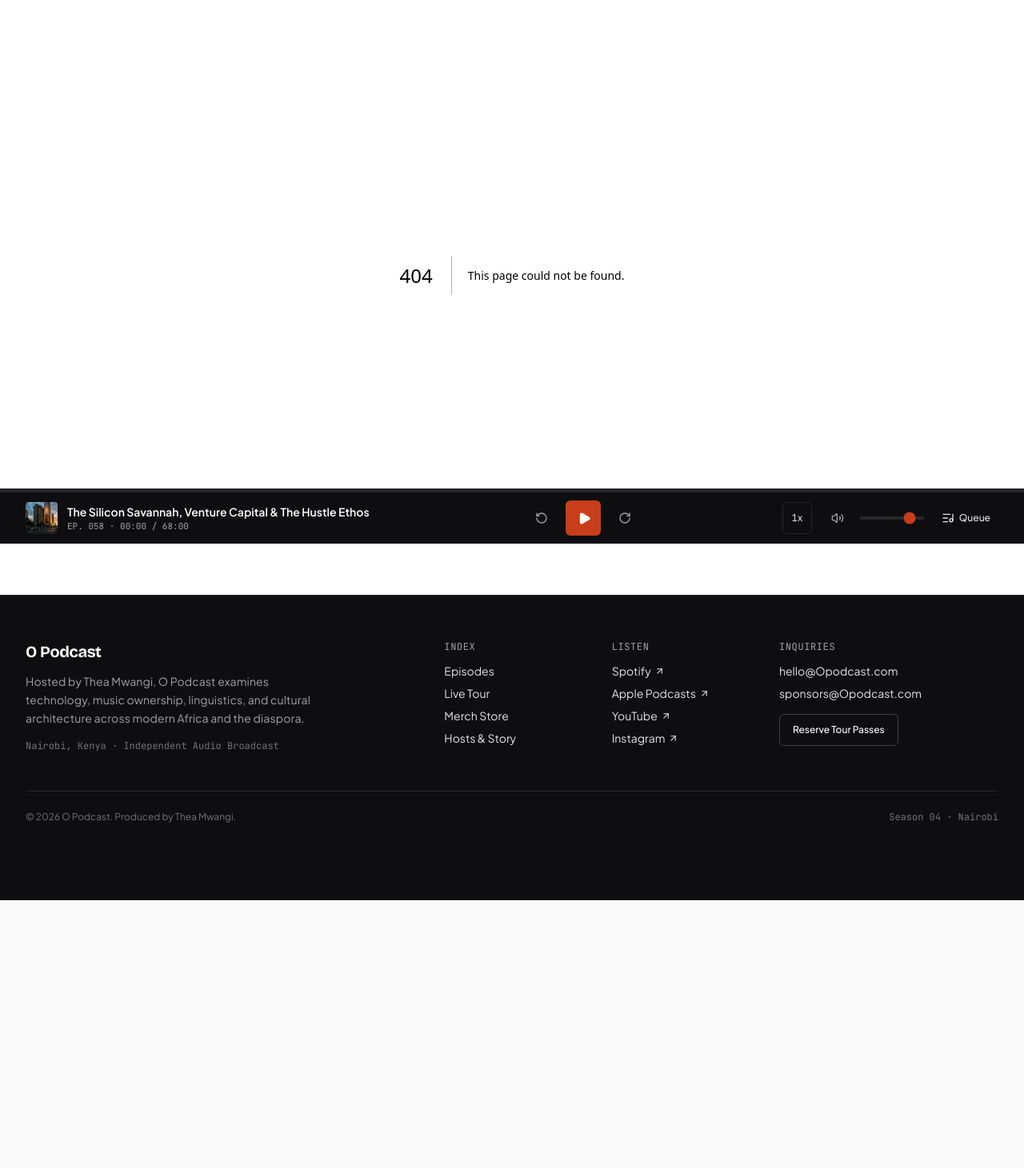
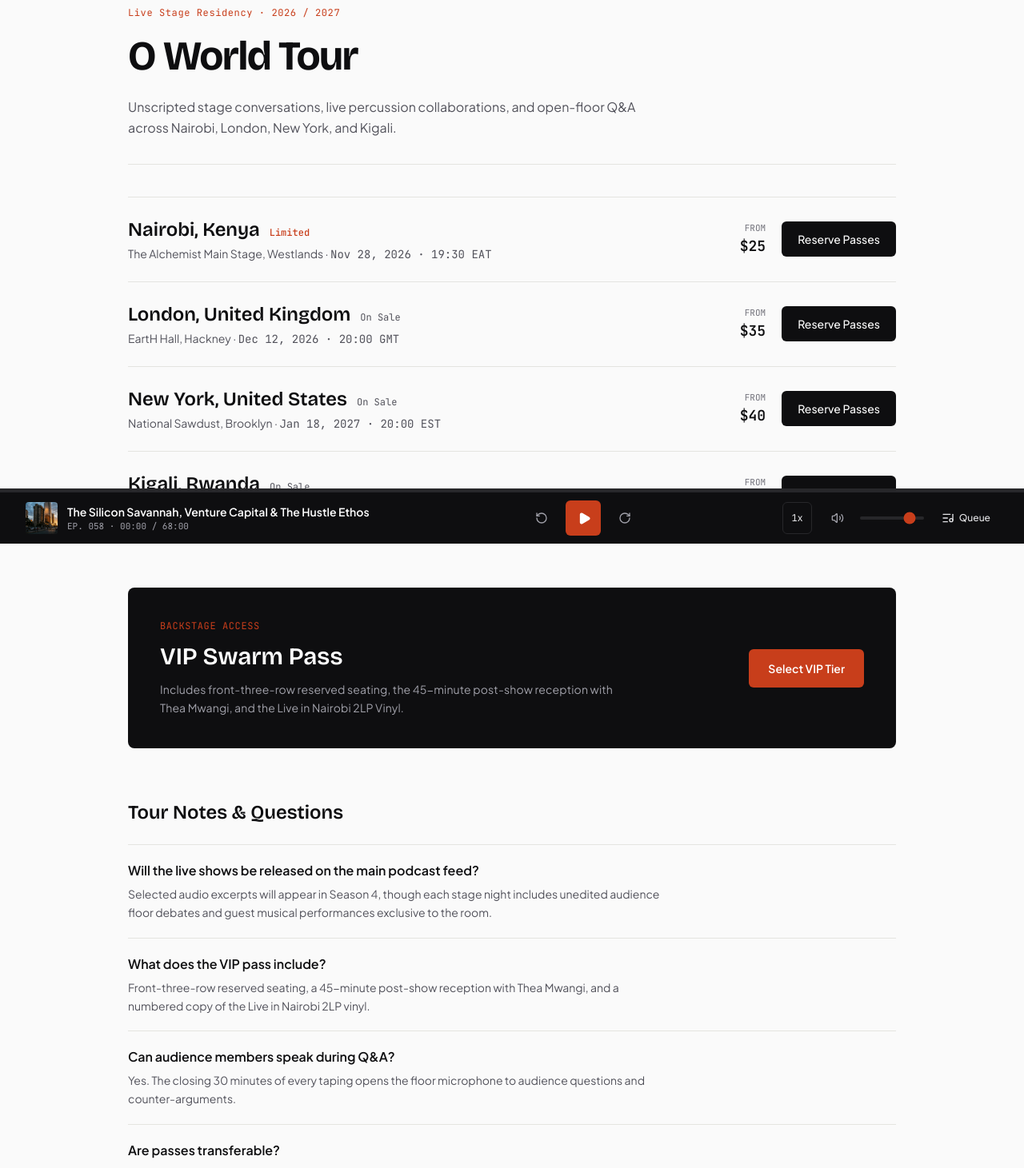
Before and after one commit to ode96-dev/o-podcast, a Next.js app: page /live in a window 1280 px wide. Before the commit this address had no page. Shown: the part 120-1581 px from the top of the page at 80% size. Before the commit the page ends 1246 px from the top, so only its background shows below. Built offline with nearby package versions, Linux system fonts and the light colour scheme.

Commit message:
feat: add LiveTourPage with tour FAQs and ticket reservation functionality

```diff
--- /dev/null
+++ b/src/app/live/_data/faq.ts
@@ -0,0 +1,18 @@
+export const tourFaqs = [
+  {
+    q: "Will the live shows be released on the main podcast feed?",
+    a: "Selected audio excerpts will appear in Season 4, though each stage night includes unedited audience floor debates and guest musical performances exclusive to the room.",
+  },
+  {
+    q: "What does the VIP pass include?",
+    a: "Front-three-row reserved seating, a 45-minute post-show reception with Thea Mwangi, and a numbered copy of the Live in Nairobi 2LP vinyl.",
+  },
+  {
+    q: "Can audience members speak during Q&A?",
+    a: "Yes. The closing 30 minutes of every taping opens the floor microphone to audience questions and counter-arguments.",
+  },
+  {
+    q: "Are passes transferable?",
+    a: "Passes may be transferred to another guest up to 24 hours prior to doors opening.",
+  },
+];
--- /dev/null
+++ b/src/app/live/page.tsx
@@ -0,0 +1,127 @@
+"use client";
+
+import React from "react";
+import { Button } from "@/components/ui/button";
+import { TOUR_DATES } from "@/lib/data";
+import { useTickets } from "@/lib/ticket-context";
+import { tourFaqs } from "./_data/faq";
+
+export default function LiveTourPage() {
+  const { openTicketModal } = useTickets();
+
+  return (
+    <main className="py-10 sm:py-16">
+      <div className="max-w-5xl mx-auto px-4 sm:px-6 lg:px-8">
+        <div className="pb-8 mb-10 border-b border-[#E4E4E0]">
+          <p className="font-mono text-xs tracking-wider text-[#C83E1B] mb-2">
+            Live Stage Residency · 2026 / 2027
+          </p>
+          <h1
+            className="font-display font-bold tracking-[-0.03em] text-[#0E0E10] headline-balance"
+            style={{ fontSize: "clamp(2rem, 4vw, 3.25rem)" }}
+          >
+            O World Tour
+          </h1>
+          <p className="mt-3 text-sm sm:text-base text-[#52525B] max-w-2xl leading-relaxed">
+            Unscripted stage conversations, live percussion collaborations, and
+            open-floor Q&amp;A across Nairobi, London, New York, and Kigali.
+          </p>
+        </div>
+
+        <section className="mb-16">
+          <div className="divide-y divide-[#E4E4E0] border-t border-b border-[#E4E4E0]">
+            {TOUR_DATES.map((tour) => (
+              <div
+                key={tour.id}
+                className="py-5 sm:py-6 flex flex-col sm:flex-row sm:items-center justify-between gap-4"
+              >
+                <div className="space-y-1">
+                  <div className="flex items-baseline gap-3 flex-wrap">
+                    <h2 className="font-display text-xl sm:text-2xl font-semibold text-[#0E0E10]">
+                      {tour.city}, {tour.country}
+                    </h2>
+                    <span
+                      className={`font-mono text-xs ${
+                        tour.status === "Limited"
+                          ? "text-[#C83E1B] font-medium"
+                          : "text-[#52525B]"
+                      }`}
+                    >
+                      {tour.status}
+                    </span>
+                  </div>
+                  <p className="text-sm text-[#52525B]">
+                    {tour.venue} <span aria-hidden="true">·</span>{" "}
+                    <span className="font-mono tabular-nums">
+                      {tour.date} · {tour.time}
+                    </span>
+                  </p>
+                </div>
+
+                <div className="flex items-center justify-between sm:justify-end gap-5 shrink-0">
+                  <div className="text-left sm:text-right">
+                    <span className="font-mono text-[11px] uppercase text-[#71717A] block">
+                      From
+                    </span>
+                    <span className="font-mono tabular-nums text-lg font-semibold text-[#0E0E10]">
+                      ${tour.ticketPrice}
+                    </span>
+                  </div>
+
+                  <Button
+                    onClick={() => openTicketModal(tour)}
+                    variant="primary"
+                    size="md"
+                  >
+                    Reserve Passes
+                  </Button>
+                </div>
+              </div>
+            ))}
+          </div>
+        </section>
+
+        <section className="p-6 sm:p-10 rounded-lg bg-[#0E0E10] text-[#F4F4F2] mb-16 flex flex-col md:flex-row md:items-center justify-between gap-8">
+          <div className="space-y-3 max-w-xl">
+            <p className="font-mono text-xs uppercase tracking-wider text-[#C83E1B]">
+              Backstage Access
+            </p>
+            <h2 className="font-display text-2xl sm:text-3xl font-semibold text-white">
+              VIP Swarm Pass
+            </h2>
+            <p className="text-sm text-[#A1A1AA] leading-relaxed tracking-[0.01em]">
+              Includes front-three-row reserved seating, the 45-minute post-show
+              reception with Thea Mwangi, and the Live in Nairobi 2LP Vinyl.
+            </p>
+          </div>
+          <Button
+            onClick={() => openTicketModal()}
+            variant="accent"
+            size="lg"
+            className="shrink-0"
+          >
+            Select VIP Tier
+          </Button>
+        </section>
+
+        <section>
+          <h2 className="font-display text-2xl font-semibold text-[#0E0E10] mb-6">
+            Tour Notes &amp; Questions
+          </h2>
+          <div className="divide-y divide-[#E4E4E0] border-t border-b border-[#E4E4E0]">
+            {tourFaqs.map((faq, idx) => (
+              <div key={idx} className="py-5 space-y-1.5">
+                <h3 className="text-base font-semibold text-[#0E0E10]">
+                  {faq.q}
+                </h3>
+                <p className="text-sm text-[#52525B] leading-relaxed max-w-prose">
+                  {faq.a}
+                </p>
+              </div>
+            ))}
+          </div>
+        </section>
+      </div>
+    </main>
+  );
+}
```
